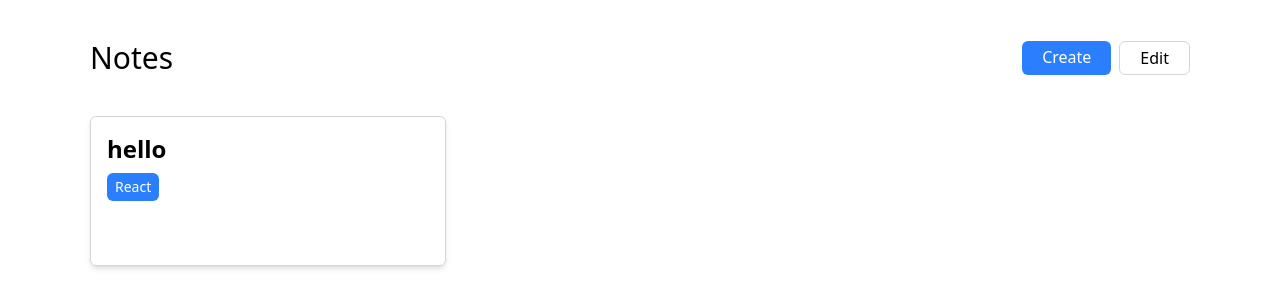
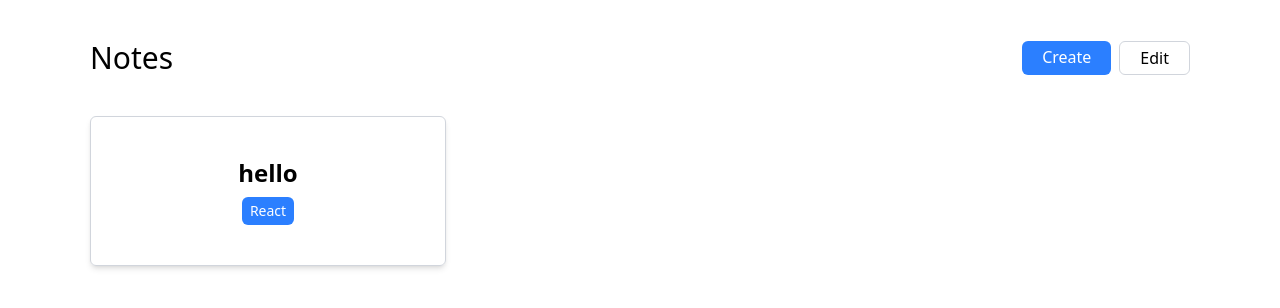
Before and after one commit to karal63/notes-project, a Vue app: page / in a window 1280 px wide. Shown: the top 308 px of the page. Built offline with nearby package versions, Linux system fonts and the light colour scheme.

Commit message:
Saves all notes in local storage

```diff
--- a/src/pages/Home.vue
+++ b/src/pages/Home.vue
@@ -20,12 +20,12 @@
     <div class="grid grid-cols-3 gap-4">
         <div v-for="note in store.notes">
             <div
-                class="h-[150px] border border-gray-300 rounded-md shadow-md hover:shadow-xl transition-all cursor-pointer p-4"
+                class="h-[150px] border border-gray-300 rounded-md shadow-md hover:shadow-xl transition-all cursor-pointer p-4 flex flex-col justify-center items-center"
             >
                 <h1 class="text-2xl font-semibold">
                     {{ note.name }}
                 </h1>
-                <ul class="flex gap-3 mt-2">
+                <ul class="flex gap-1 mt-2">
                     <li
                         v-for="tag in note.tags"
                         class="bg-blue-500 rounded-md px-2 text-sm py-1 text-white"
--- a/src/store.ts
+++ b/src/store.ts
@@ -3,16 +3,24 @@ import { ref } from "vue";
 import type { Note } from "./types";
 
 export const useGlobalStore = defineStore("storeId", () => {
-    const notes = ref<Note[]>([
+    // make exactly this way because JSON.parse expects a string, so you need to convert you example array into json
+    const notes = ref<Note[]>(
+        JSON.parse(
+            localStorage.getItem("NOTES") ||
+                JSON.stringify([
                     {
                         name: "hello",
                         desc: "123",
                         tags: [{ id: 0, name: "React" }],
                         id: 0,
                     },
-    ]);
+                ])
+        ) as Note[]
+    );
     const addNote = (newNote: any) => {
         notes.value = [...notes.value, { ...newNote, id: getNextId(notes) }];
+        localStorage.setItem("NOTES", JSON.stringify(notes.value));
+        console.log(localStorage);
     };
 
     const getNextId = (items: any) => {
```
Lines whose indentation alone changed are shown as unchanged.
